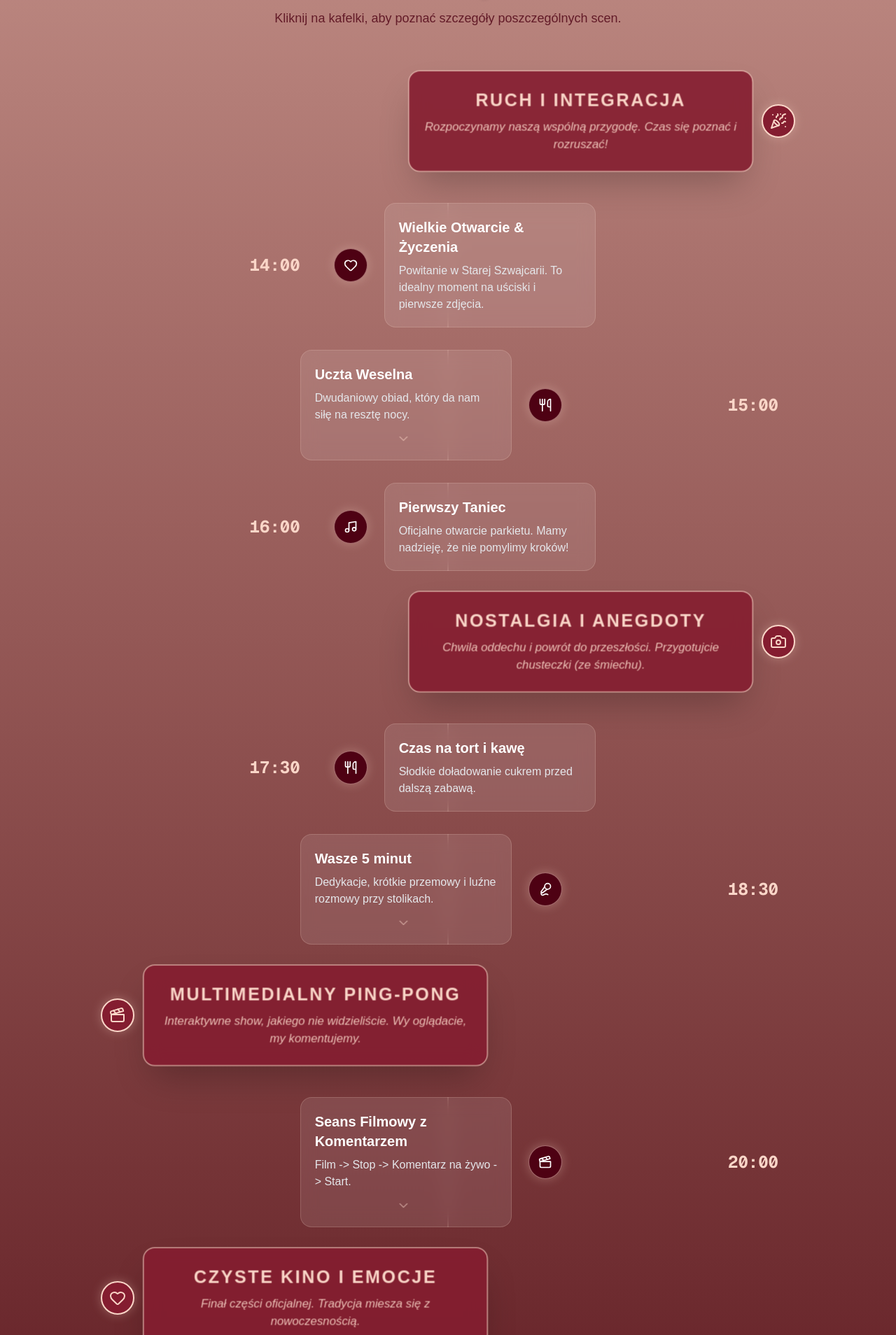
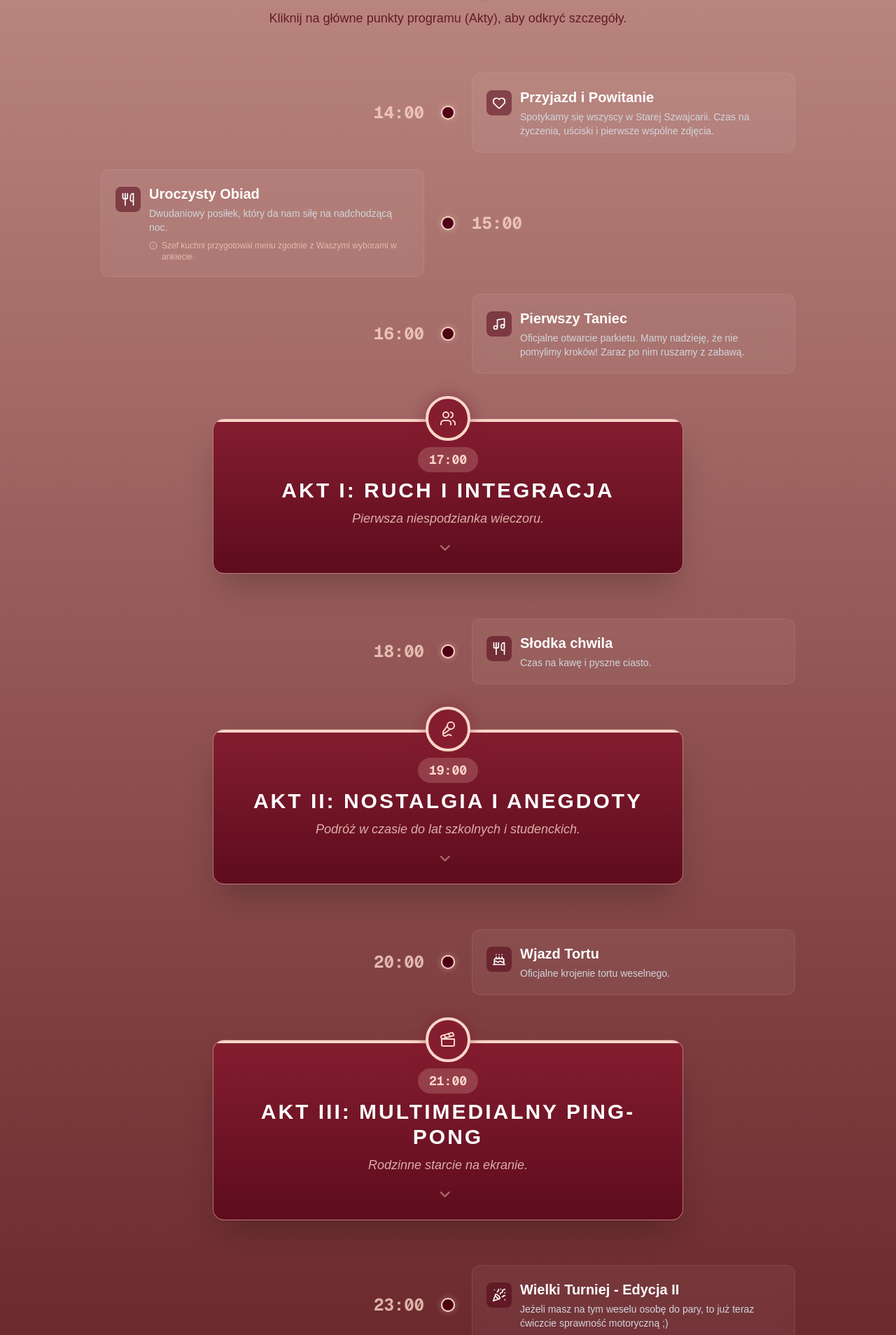
Before and after one commit to Jan-Kalla/Magda-Jan, a Next.js app: page /harmonogram in a window 1280 px wide. Shown: the part 1592-3500 px from the top of the page at 70% size. Built offline with nearby package versions, Linux system fonts and the light colour scheme; no server answers.

Commit message:
Harmonogram i rywalizacja

```diff
--- a/app/harmonogram/TimelineSection.tsx
+++ b/app/harmonogram/TimelineSection.tsx
@@ -1,63 +1,53 @@
 "use client";
+
 import { useState } from "react";
 import { motion, AnimatePresence } from "framer-motion";
 import { ChevronLeft, Info } from "lucide-react";
-import { scheduleData, TimelineEvent } from "./data";
+import { scheduleData, TimelineEvent } from "@/app/harmonogram/data";
 
-// Sub-komponent pojedynczego kafelka
 const TimelineItem = ({ item, index }: { item: TimelineEvent; index: number }) => {
   const [isOpen, setIsOpen] = useState(false);
   const isAct = item.type === "act";
 
+  const initialX = isAct ? 0 : index % 2 === 0 ? 50 : -50;
+
   return (
     <motion.li
-      initial={{ opacity: 0, y: 50 }}
-      whileInView={{ opacity: 1, y: 0 }}
+      initial={{ opacity: 0, x: initialX }}
+      whileInView={{ opacity: 1, x: 0 }}
       viewport={{ once: true, margin: "-50px" }}
-      transition={{ duration: 0.5, delay: index * 0.1 }}
-      className={`relative pl-8 md:pl-0 ${isAct ? "mb-12 mt-8" : "mb-8"}`}
+      transition={{ duration: 0.5, delay: 0.1 }}
+      className={`relative pl-8 md:pl-0 ${isAct ? "my-16 md:flex md:justify-center" : "my-6"}`}
     >
-      {/* LINIA CZASU */}
-      {!isAct && (
-        <div className="absolute left-2 md:left-1/2 top-0 bottom-0 w-0.5 bg-[#FAD6C8]/30 -translate-x-1/2 hidden md:block" />
-      )}
+      {/* LINIA CZASU - ciągła przez całość */}
+      <div className="absolute left-2 md:left-1/2 top-[-24px] bottom-[-24px] w-0.5 bg-[#FAD6C8]/30 -translate-x-1/2 hidden md:block -z-10" />
 
-      <div className={`flex flex-col md:flex-row items-center gap-6 ${index % 2 === 0 ? "md:flex-row-reverse" : ""}`}>
+      {/* --- WARIANT 1: AKT (Centralny, wyróżniony) --- */}
+      {isAct ? (
+        <div className="relative w-full md:max-w-2xl flex flex-col items-center z-10">
 
-        {/* CZAS (Desktop) */}
-        {!isAct && (
-          <div className="hidden md:flex flex-1 justify-end items-center px-6">
-            <span className="text-2xl font-bold text-[#FAD6C8] font-mono">{item.time}</span>
-          </div>
-        )}
-
-        {/* IKONA */}
-        <div className={`absolute left-0 md:static md:flex-none z-10 w-10 h-10 md:w-12 md:h-12 rounded-full flex items-center justify-center shadow-[0_0_15px_rgba(250,214,200,0.3)]
-          ${isAct ? "bg-[#841D30] border-2 border-[#FAD6C8] w-14 h-14 -ml-2 md:ml-0" : "bg-[#4E0113] border border-[#FAD6C8]/50"}
-        `}>
+          {/* Ikona Aktu - Centralna */}
+          {/* FIX: Dodano klasę 'z-20', aby ikona była zawsze nad kartą */}
+          <div className="z-20 w-16 h-16 rounded-full bg-[#841D30] border-4 border-[#FAD6C8] flex items-center justify-center shadow-[0_0_20px_rgba(132,29,48,0.6)] mb-4 absolute -top-8 left-0 md:left-1/2 md:-translate-x-1/2">
             {item.icon}
           </div>
 
-        {/* TREŚĆ */}
+          {/* Karta Aktu */}
           <motion.div
             layout
             onClick={() => item.details && setIsOpen(!isOpen)}
-          className={`flex-1 w-full md:w-auto p-5 rounded-2xl border backdrop-blur-md cursor-pointer transition-colors
-            ${isAct
-              ? "bg-[#841D30]/90 border-[#FAD6C8] text-center py-6 shadow-2xl scale-105"
-              : "bg-white/10 border-[#FAD6C8]/20 hover:bg-white/20 hover:border-[#FAD6C8]/40"
-            }
-          `}
+            className="w-full bg-gradient-to-b from-[#841D30] to-[#5e0c1d] border border-[#FAD6C8]/50 rounded-2xl shadow-2xl p-6 pt-10 text-center cursor-pointer relative overflow-hidden group"
           >
-          {!isAct && <span className="md:hidden text-sm font-bold text-[#FAD6C8]/70 mb-1 block">{item.time}</span>}
+             <div className="absolute top-0 left-0 w-full h-1 bg-[#FAD6C8]" />
 
-          <h3 className={`font-bold ${isAct ? "text-2xl text-[#FAD6C8] uppercase tracking-widest" : "text-xl text-white"}`}>
+             <div className="inline-block px-4 py-1 rounded-full bg-[#FAD6C8]/20 text-[#FAD6C8] font-mono font-bold text-lg mb-2">
+                {item.time}
+             </div>
+
+             <h3 className="text-2xl md:text-3xl font-bold text-white uppercase tracking-widest mb-2 group-hover:text-[#FAD6C8] transition-colors">
                {item.title}
              </h3>
-
-          <p className={`mt-2 ${isAct ? "text-[#FAD6C8]/90 italic" : "text-gray-200"}`}>
-            {item.description}
-          </p>
+             <p className="text-[#FAD6C8]/80 italic text-lg">{item.description}</p>
 
              <AnimatePresence>
               {isOpen && item.details && (
@@ -67,24 +57,57 @@ const TimelineItem = ({ item, index }: { item: TimelineEvent; index: number }) =
                   exit={{ opacity: 0, height: 0 }}
                   className="overflow-hidden"
                 >
-                <div className="pt-4 mt-4 border-t border-[#FAD6C8]/20 text-sm text-[#FAD6C8] flex gap-2 items-start">
-                   <Info className="w-4 h-4 mt-0.5 flex-shrink-0" />
-                   <p>{item.details}</p>
+                  <div className="mt-6 pt-6 border-t border-[#FAD6C8]/20">
+                     <p className="text-white/90 text-base leading-relaxed max-w-lg mx-auto">
+                       {item.details}
+                     </p>
                   </div>
                 </motion.div>
               )}
             </AnimatePresence>
 
-          {!isOpen && item.details && !isAct && (
-             <div className="mt-3 flex justify-center">
-                <ChevronLeft className="-rotate-90 w-5 h-5 text-[#FAD6C8]/50 animate-bounce" />
+            {!isOpen && item.details && (
+               <div className="mt-4 flex justify-center">
+                  <ChevronLeft className="-rotate-90 w-6 h-6 text-[#FAD6C8]/50 animate-bounce" />
                </div>
             )}
           </motion.div>
+        </div>
+      ) : (
+        /* --- WARIANT 2: ZWYKŁE WYDARZENIE (Zygzak) --- */
+        <div className={`flex flex-col md:flex-row items-center gap-6 ${index % 2 !== 0 ? "md:flex-row-reverse" : ""}`}>
 
-        {isAct && <div className="hidden md:block flex-1" />}
-        {!isAct && <div className="hidden md:block flex-1" />}
+          <div className={`hidden md:flex flex-1 items-center ${index % 2 !== 0 ? "justify-start" : "justify-end"}`}>
+            <span className="text-2xl font-bold text-[#FAD6C8] font-mono opacity-80">{item.time}</span>
           </div>
+
+          {/* Punkt na osi */}
+          <div className="absolute left-0 md:static md:flex-none z-10 w-4 h-4 md:w-5 md:h-5 rounded-full bg-[#4E0113] border-2 border-[#FAD6C8] shadow-[0_0_10px_rgba(250,214,200,0.4)]" />
+
+          <div className="flex-1 w-full md:w-auto">
+            <div className="bg-white/5 border border-[#FAD6C8]/10 hover:bg-white/10 hover:border-[#FAD6C8]/30 transition-colors p-5 rounded-xl backdrop-blur-sm">
+              <span className="md:hidden text-sm font-bold text-[#FAD6C8]/70 mb-1 block">{item.time}</span>
+
+              <div className="flex items-start gap-3">
+                 <div className="mt-1 p-2 bg-[#4E0113]/50 rounded-lg text-[#FAD6C8]">
+                    {item.icon}
+                 </div>
+                 <div>
+                    <h3 className="text-xl font-bold text-white">{item.title}</h3>
+                    <p className="text-gray-300 text-sm mt-1">{item.description}</p>
+
+                    {item.details && (
+                       <div className="mt-2 text-xs text-[#FAD6C8]/70 flex gap-1.5 items-start">
+                         <Info className="w-3 h-3 mt-0.5 shrink-0" />
+                         <span>{item.details}</span>
+                       </div>
+                    )}
+                 </div>
+              </div>
+            </div>
+          </div>
+        </div>
+      )}
     </motion.li>
   );
 };
@@ -101,7 +124,7 @@ export default function TimelineSection() {
           Scenariusz Wydarzenia
         </h2>
         <p className="text-[#4E0113]/80 text-lg">
-          Kliknij na kafelki, aby poznać szczegóły poszczególnych scen.
+          Kliknij na główne punkty programu (Akty), aby odkryć szczegóły.
         </p>
       </motion.div>
 
--- a/app/harmonogram/data.tsx
+++ b/app/harmonogram/data.tsx
@@ -1,12 +1,13 @@
-// app/harmonogram/data.tsx
 import {
   PartyPopper,
   Heart,
   Utensils,
   Music,
-  Camera,
   Mic2,
-  Clapperboard
+  Clapperboard,
+  Users,
+  Star,
+  Cake
 } from "lucide-react";
 
 export type TimelineEvent = {
@@ -20,110 +21,119 @@ export type TimelineEvent = {
 };
 
 export const scheduleData: TimelineEvent[] = [
+  // --- TRADYCYJNY POCZĄTEK ---
   {
     id: 1,
-    time: "AKT I",
-    title: "Ruch i Integracja",
-    description: "Rozpoczynamy naszą wspólną przygodę. Czas się poznać i rozruszać!",
-    icon: <PartyPopper className="w-6 h-6 text-[#FAD6C8]" />,
-    type: "act",
-  },
-  {
-    id: 2,
     time: "14:00",
-    title: "Wielkie Otwarcie & Życzenia",
-    description: "Powitanie w Starej Szwajcarii. To idealny moment na uściski i pierwsze zdjęcia.",
+    title: "Przyjazd i Powitanie",
+    description: "Spotykamy się wszyscy w Starej Szwajcarii. Czas na życzenia, uściski i pierwsze wspólne zdjęcia.",
     icon: <Heart className="w-5 h-5 text-white" />,
     type: "event",
   },
   {
-    id: 3,
+    id: 2,
     time: "15:00",
-    title: "Uczta Weselna",
-    description: "Dwudaniowy obiad, który da nam siłę na resztę nocy.",
-    details: "Szef kuchni przygotował dla Was wyjątkowe menu (pamiętacie ankiety?). Spokojnie, nikt nie wyjdzie głodny!",
+    title: "Uroczysty Obiad",
+    description: "Dwudaniowy posiłek, który da nam siłę na nadchodzącą noc.",
+    details: "Szef kuchni przygotował menu zgodnie z Waszymi wyborami w ankiecie.",
     icon: <Utensils className="w-5 h-5 text-white" />,
     type: "event",
   },
   {
-    id: 4,
+    id: 3,
     time: "16:00",
     title: "Pierwszy Taniec",
-    description: "Oficjalne otwarcie parkietu. Mamy nadzieję, że nie pomylimy kroków!",
+    description: "Oficjalne otwarcie parkietu. Mamy nadzieję, że nie pomylimy kroków! Zaraz po nim ruszamy z zabawą.",
     icon: <Music className="w-5 h-5 text-white" />,
     type: "event",
   },
+
+  // --- AKT I ---
   {
-    id: 5,
-    time: "AKT II",
-    title: "Nostalgia i Anegdoty",
-    description: "Chwila oddechu i powrót do przeszłości. Przygotujcie chusteczki (ze śmiechu).",
-    icon: <Camera className="w-6 h-6 text-[#FAD6C8]" />,
+    id: 4,
+    time: "17:00",
+    title: "Akt I: Ruch i Integracja",
+    description: "Pierwsza niespodzianka wieczoru.",
+    details: "...",
+    icon: <Users className="w-6 h-6 text-[#FAD6C8]" />,
     type: "act",
   },
+
+  // --- ZABAWA I DESER ---
   {
-    id: 6,
-    time: "17:30",
-    title: "Czas na tort i kawę",
-    description: "Słodkie doładowanie cukrem przed dalszą zabawą.",
+    id: 11,
+    time: "18:00",
+    title: "Słodka chwila",
+    description: "Czas na kawę i pyszne ciasto.",
     icon: <Utensils className="w-5 h-5 text-white" />,
     type: "event",
   },
+
+  // --- AKT II ---
   {
-    id: 7,
-    time: "18:30",
-    title: "Wasze 5 minut",
-    description: "Dedykacje, krótkie przemowy i luźne rozmowy przy stolikach.",
-    details: "To ten moment, kiedy wujek Janusz może opowiedzieć tę historię z '98 roku. Jesteśmy na to (chyba) gotowi.",
-    icon: <Mic2 className="w-5 h-5 text-white" />,
+    id: 5,
+    time: "19:00",
+    title: "Akt II: Nostalgia i Anegdoty",
+    description: "Podróż w czasie do lat szkolnych i studenckich.",
+    details: "...",
+    icon: <Mic2 className="w-6 h-6 text-[#FAD6C8]" />,
+    type: "act",
+  },
+
+  {
+    id: 12,
+    time: "20:00",
+    title: "Wjazd Tortu",
+    description: "Oficjalne krojenie tortu weselnego.",
+    icon: <Cake className="w-5 h-5 text-white" />,
     type: "event",
   },
+
+  // --- AKT III ---
   {
-    id: 8,
-    time: "AKT III",
-    title: "Multimedialny Ping-Pong",
-    description: "Interaktywne show, jakiego nie widzieliście. Wy oglądacie, my komentujemy.",
+    id: 6,
+    time: "21:00",
+    title: "Akt III: Multimedialny Ping-Pong",
+    description: "Rodzinne starcie na ekranie.",
+    details: "...",
     icon: <Clapperboard className="w-6 h-6 text-[#FAD6C8]" />,
     type: "act",
   },
+
   {
-    id: 9,
-    time: "20:00",
-    title: "Seans Filmowy z Komentarzem",
-    description: "Film -> Stop -> Komentarz na żywo -> Start.",
-    details: "Przygotowaliśmy dla Was filmową podróż. Ale to nie jest zwykły film. Będziemy go zatrzymywać, by dodać kontekst, wyjaśnić niejasności i zdradzić kulisy. Bądźcie czujni!",
-    icon: <Clapperboard className="w-5 h-5 text-white" />,
+    id: 10,
+    time: "23:00",
+    title: "Wielki Turniej - Edycja II",
+    description: "Jeżeli masz na tym weselu osobę do pary, to już teraz ćwiczcie sprawność motoryczną ;)",
+    icon: <PartyPopper className="w-5 h-5 text-white" />,
     type: "event",
   },
+
+  // --- AKT IV ---
   {
-    id: 10,
-    time: "AKT IV",
-    title: "Czyste Kino i Emocje",
-    description: "Finał części oficjalnej. Tradycja miesza się z nowoczesnością.",
-    icon: <Heart className="w-6 h-6 text-[#FAD6C8]" />,
+    id: 7,
+    time: "23:30",
+    title: "Akt IV: Czyste Kino i Emocje",
+    description: "Najważniejszy moment wieczoru tuż przed północą.",
+    details: "Prosimy o przygotowanie chusteczek.",
+    icon: <Star className="w-6 h-6 text-[#FAD6C8]" />,
     type: "act",
   },
+
+  // --- FINAŁ I NOC ---
   {
-    id: 11,
-    time: "22:30",
-    title: "Ciepła kolacja: Płonące Prosię",
-    description: "Jan obiecał, że zje jak koń, ale dla Was też wystarczy!",
-    icon: <Utensils className="w-5 h-5 text-white" />,
-    type: "event",
-  },
-  {
-    id: 12,
+    id: 8,
     time: "00:00",
-    title: "Oczepiny & Podziękowania",
-    description: "Tradycji musi stać się zadość. Rzucamy bukietem i muchą.",
+    title: "Oczepiny",
+    description: "Tradycji musi stać się zadość! Rzut bukietem, muchą i garść zabaw weselnych.",
     icon: <PartyPopper className="w-5 h-5 text-white" />,
     type: "event",
   },
   {
-    id: 13,
+    id: 9,
     time: "01:00 - 06:00",
-    title: "Afterparty & Hardcore Dancing",
-    description: "Dla najwytrwalszych graczy. Muzyka, luźne zabawy i barszczyk nad ranem.",
+    title: "Afterparty",
+    description: "Czas dla najwytrwalszych graczy. Luźne tańce, rozmowy i zabawa do białego rana.",
     icon: <Music className="w-5 h-5 text-white" />,
     type: "party",
   },
```
Also changed, not shown: app/rywalizacja/page.tsx (+105 -6 lines). Lines whose indentation alone changed are shown as unchanged.
